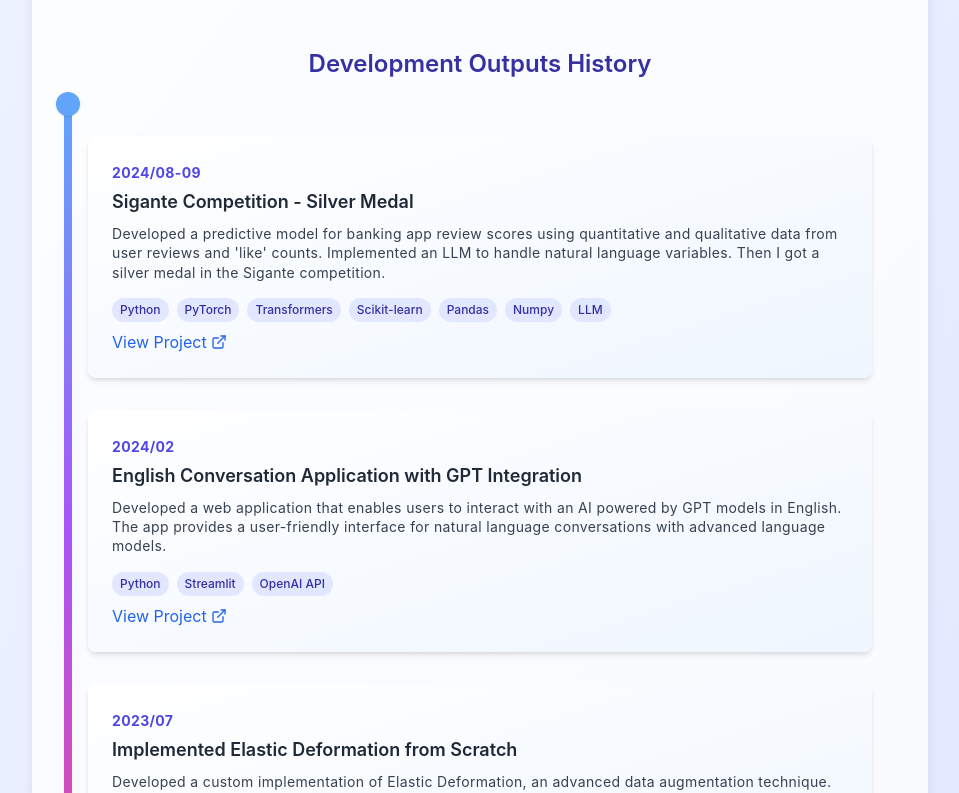
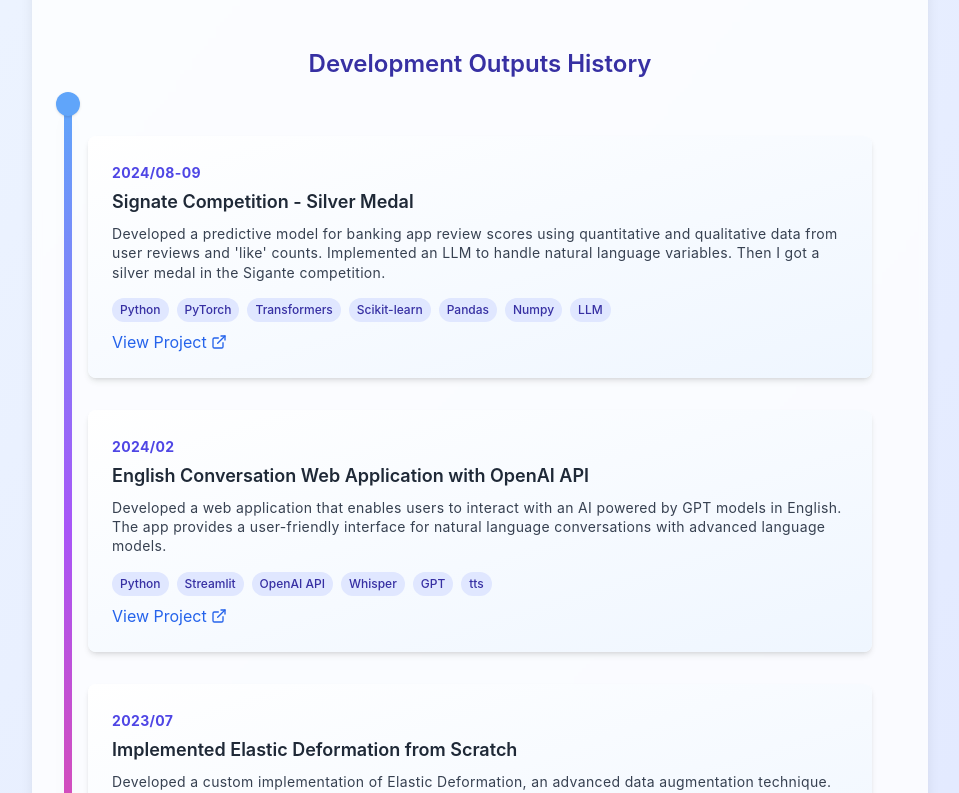
Before and after one commit to inarin18/portfolio, a React (Create React App) app: page /1 in a window 1280 px wide. Shown: the part 444-1237 px from the top of the page, without its empty margins (160-1119 px from the left). Built offline with nearby package versions, Linux system fonts and the light colour scheme.

Commit message:
多言語に対応

```diff
--- a/src/components/Projects.js
+++ b/src/components/Projects.js
@@ -1,24 +1,44 @@
+import SignateCompetitionJa from '../articles/Ja/SignateCompetition';
+import SignateCompetitionEn from '../articles/En/SignateCompetition';
+import EnglishConversationAppJa from '../articles/Ja/EnglishConversationApp';
+import EnglishConversationAppEn from '../articles/En/EnglishConversationApp';
+import ElasticDeformationJa from '../articles/Ja/ElasticDeformation';
+import ElasticDeformationEn from '../articles/En/ElasticDeformation';
+
 const projects = [
     {
-        title: "Sigante Competition - Silver Medal",
+        title: "Signate Competition - Silver Medal",
+        titleJa: "Signate コンペティション - 銀メダル",
         description: "Developed a predictive model for banking app review scores using quantitative and qualitative data from user reviews and 'like' counts. Implemented an LLM to handle natural language variables. Then I got a silver medal in the Sigante competition.",
+        descriptionJa: "ユーザーレビューと「いいね」数から定量的・定性的データを活用し、銀行アプリのレビュースコアを予測するモデルを開発。自然言語を処理するために事前学習済みのLLM（大規模言語モデル）を再調整し、Signateコンペティションで銀メダルを獲得。",
         date: "2024/08-09",
+        image: "/images/signate.jpg",
         link: "#",
-        technologies: ["Python", "PyTorch", "Transformers", "Scikit-learn", "Pandas", "Numpy", "LLM"]
+        technologies: ["Python", "PyTorch", "Transformers", "Scikit-learn", "Pandas", "Numpy", "LLM"],
+        article: SignateCompetitionEn,
+        articleJa: SignateCompetitionJa
     },
     {
-        title: "English Conversation Application with GPT Integration",
+        title: "English Conversation Web Application with OpenAI API",
+        titleJa: "LLM を用いた英会話ウェブアプリケーション",
         description: "Developed a web application that enables users to interact with an AI powered by GPT models in English. The app provides a user-friendly interface for natural language conversations with advanced language models.",
+        descriptionJa: "OpenAI API を活用し、AIと英語で対話できるウェブアプリケーションを開発。高度な言語モデルとの自然言語会話のためのユーザーフレンドリーなインターフェースを提供。テキストベースと音声ベースの両方で会話が可能。",
         date: "2024/02",
         link: "#",
-        technologies: ["Python", "Streamlit", "OpenAI API"]
+        technologies: ["Python", "Streamlit", "OpenAI API", "Whisper", "GPT", "tts"],
+        article: EnglishConversationAppEn,
+        articleJa: EnglishConversationAppJa
     },
     {
         title: "Implemented Elastic Deformation from Scratch",
+        titleJa: "Elastic Deformation をスクラッチから実装",
         description: "Developed a custom implementation of Elastic Deformation, an advanced data augmentation technique. This algorithm distorts images while preserving their overall structure, generating new training samples. The method enhances model robustness and generalization in image recognition tasks.",
+        descriptionJa: "やや高度なデータ拡張技術である Elastic Deformation（弾性変形）を実装。このアルゴリズムは画像の全体構造を保持しながら歪ませ、新しい画像を生成する。この手法により、機械学習におけるトレーニングデータの拡張が可能となる。",
         date: "2023/07",
         link: "#",
-        technologies: ["Python", "NumPy", "Pillow", "Image Processing"]
+        technologies: ["Python", "NumPy", "Pillow", "Image Processing"],
+        article: ElasticDeformationEn,
+        articleJa: ElasticDeformationJa
     }
 ];
 
```
